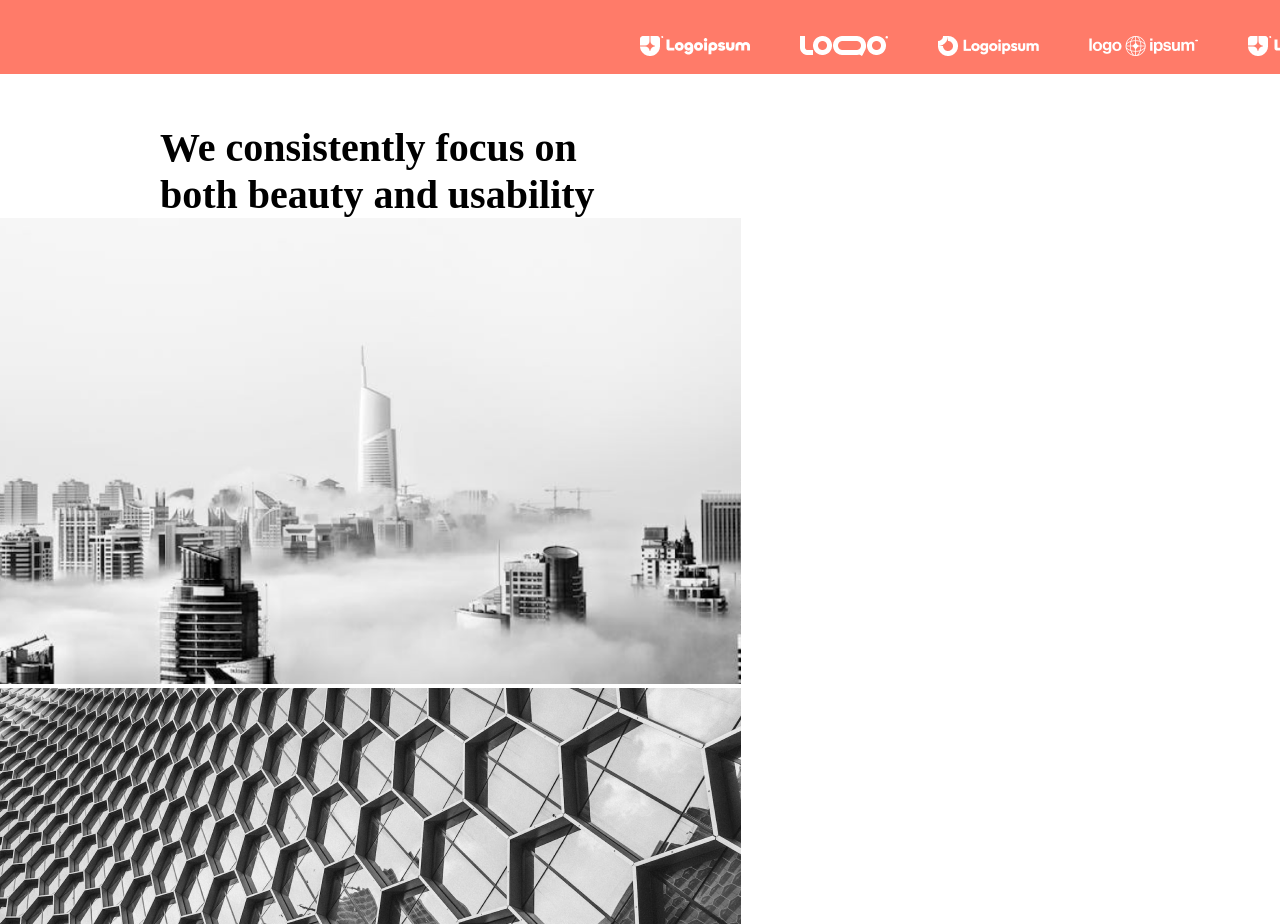
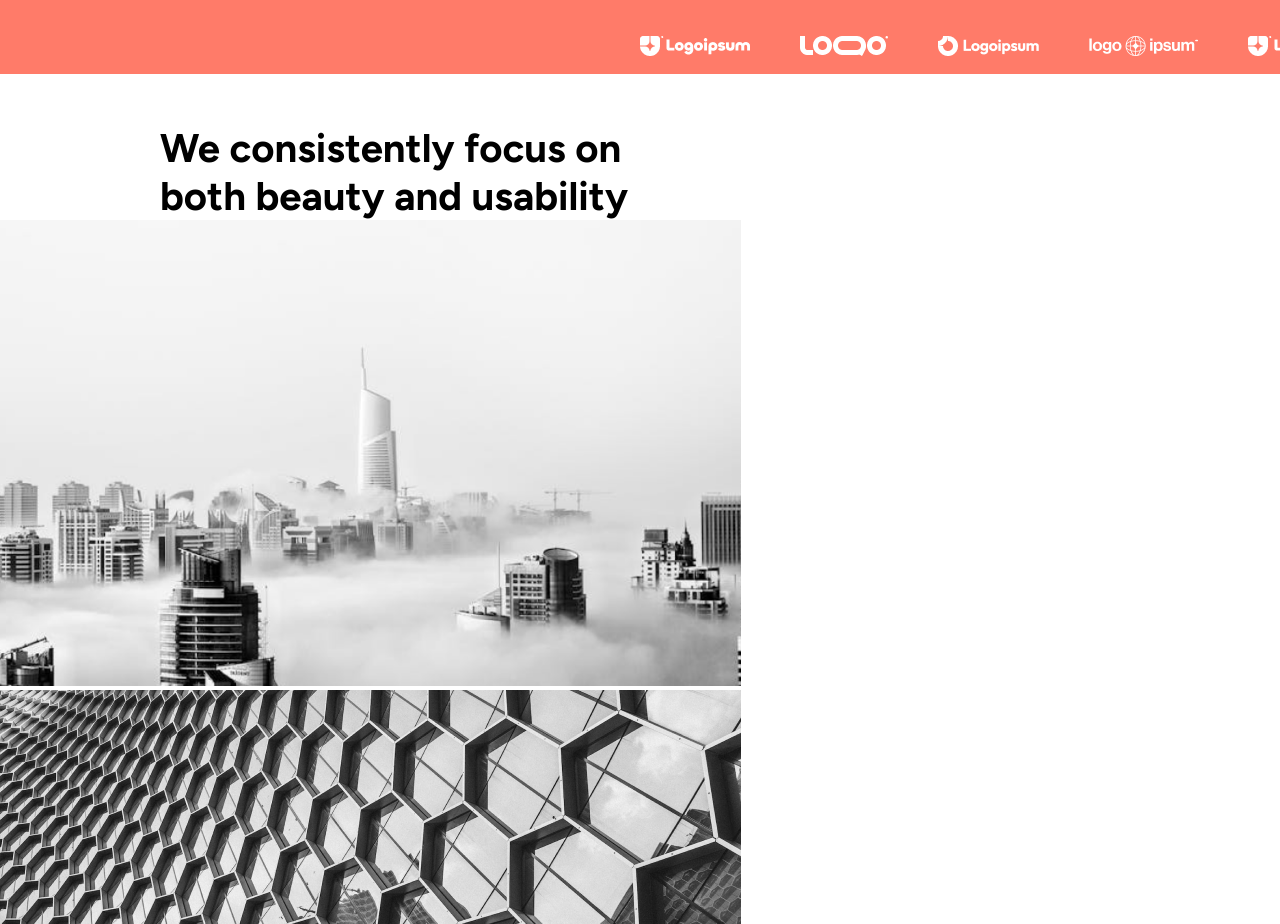
Before and after one commit to gabrieljcoutinho/Projeto-Archi-Firm, a React (Create React App) app: page / in a window 1280 px wide. Shown: the part 2460-3384 px from the top of the page. Built offline with nearby package versions, Linux system fonts and the light colour scheme.

Commit message:
import tip ode letra

```diff
--- a/src/Css/focoDaEmpresa.css
+++ b/src/Css/focoDaEmpresa.css
@@ -1,4 +1,7 @@
+@import url(../fonts//Figtree.css);
+
 .tituloFocoDaEmpresa {
     font-size: 40px;
     padding-left: 10rem;
+    font-family: "Figtree";
 }
```
